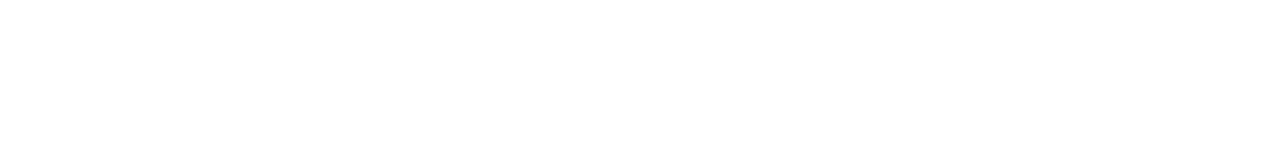
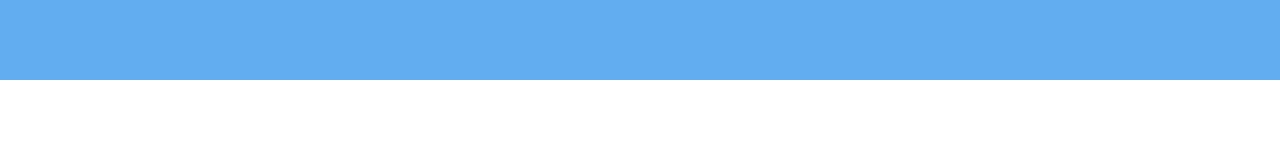
Before and after one commit to muhammad12g/lesson-15, a plain HTML site: page index.html in a window 1280 px wide. Drawn offline with Linux system fonts and the light colour scheme.

Commit message:
lorem ipsum dolor sit amet

```diff
--- a/index.html
+++ b/index.html
@@ -8,7 +8,9 @@
     <title>Document</title>
 </head>
 <body>
+    <nav>
 
+    </nav>
 
 
 
--- a/style.css
+++ b/style.css
@@ -0,0 +1,11 @@
+*{
+    margin: 0;
+    padding: 0;
+    box-sizing: border-box;
+    font-family: sans-serif;
+}
+nav{
+    width: 100%;
+    height: 80px;
+    background: #61adef;
+}
```
